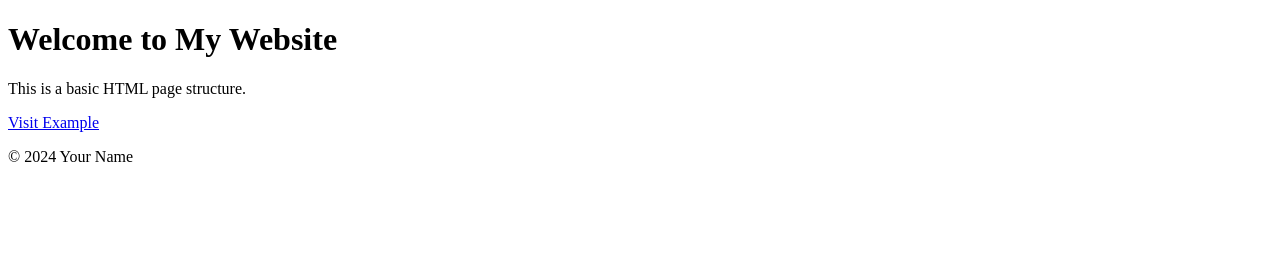
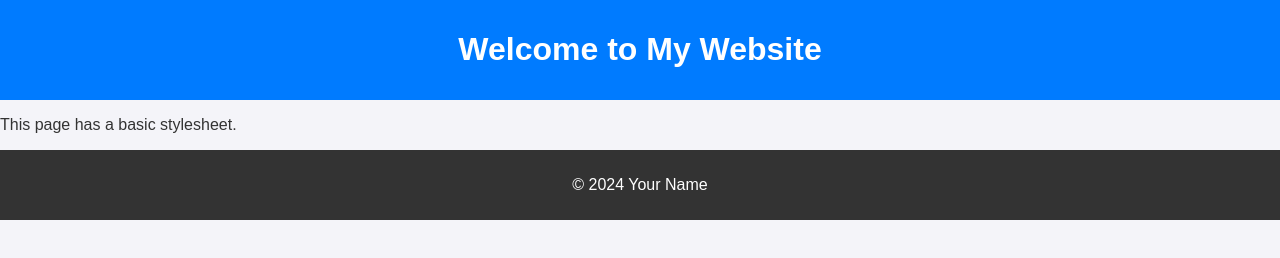
Before and after one commit to psaipavan/testrepo, a plain HTML site: page index.html in a window 1280 px wide. Drawn offline with Linux system fonts and the light colour scheme.

Commit message:
added basic style

```diff
--- a/index.html
+++ b/index.html
@@ -3,15 +3,16 @@
 <head>
     <meta charset="UTF-8">
     <meta name="viewport" content="width=device-width, initial-scale=1.0">
-    <title>Basic HTML Page</title>
+    <title>Basic HTML with CSS</title>
+    <!-- Link to external stylesheet -->
+    <link rel="stylesheet" href="styles.css">
 </head>
 <body>
     <header>
         <h1>Welcome to My Website</h1>
     </header>
     <main>
-        <p>This is a basic HTML page structure.</p>
-        <a href="https://www.example.com">Visit Example</a>
+        <p>This page has a basic stylesheet.</p>
     </main>
     <footer>
         <p>&copy; 2024 Your Name</p>
--- /dev/null
+++ b/styles.css
@@ -0,0 +1,21 @@
+body {
+    font-family: Arial, sans-serif;
+    margin: 0;
+    padding: 0;
+    background-color: #f4f4f9;
+    color: #333;
+}
+
+header {
+    background-color: #007BFF;
+    color: white;
+    padding: 10px 20px;
+    text-align: center;
+}
+
+footer {
+    text-align: center;
+    padding: 10px;
+    background-color: #333;
+    color: white;
+}
```
